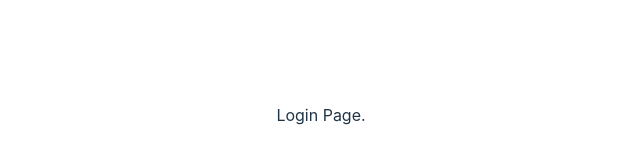
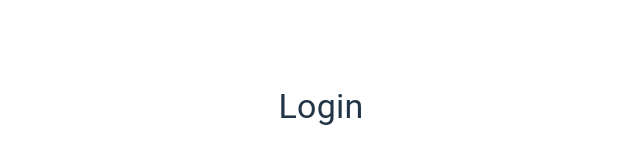
Before and after one commit to eccpluto/IOD2024-capstoneProject, a React (Vite) app in the folder frontend/ideo/: page /login in a window 1280 px wide. Shown: the part 285-448 px from the top of the page, without its empty margins (319-959 px from the left). Built offline with nearby package versions, Linux system fonts and the light colour scheme.

Commit message:
fleshing out LoginPage with material-ui arch, and beginning common components

```diff
--- /dev/null
+++ b/frontend/ideo/src/components/common/TitleDisplayer.jsx
@@ -0,0 +1,12 @@
+import { Typography } from "@mui/material";
+
+export default function TitleDisplayer(props) {
+    return(
+        <Typography variant="h4" component="h1" sx={{
+            mb: 2,
+            color: props.color,
+        }}>
+            {props.title}
+        </Typography>
+    )
+}
--- /dev/null
+++ b/frontend/ideo/src/components/common/index.js
@@ -0,0 +1,3 @@
+'use strict';
+// this is how we export react components using the index pattern
+export { default as TitleDisplayer } from './TitleDisplayer'
--- a/frontend/ideo/src/pages/LoginPage.jsx
+++ b/frontend/ideo/src/pages/LoginPage.jsx
@@ -1,5 +1,16 @@
+import { Box, Container } from "@mui/material"
+import { TitleDisplayer } from "../components/common"
+
 export default function LoginPage(props) {
     return (
-        <p>Login Page.</p>
+        <Container maxWidth="xl">
+            <Box sx={{
+                my: 4,
+                p: 2,
+                borderRadius: 4,
+            }}>
+                <TitleDisplayer title='Login' />
+            </Box>
+        </Container>
     )
 }
```
